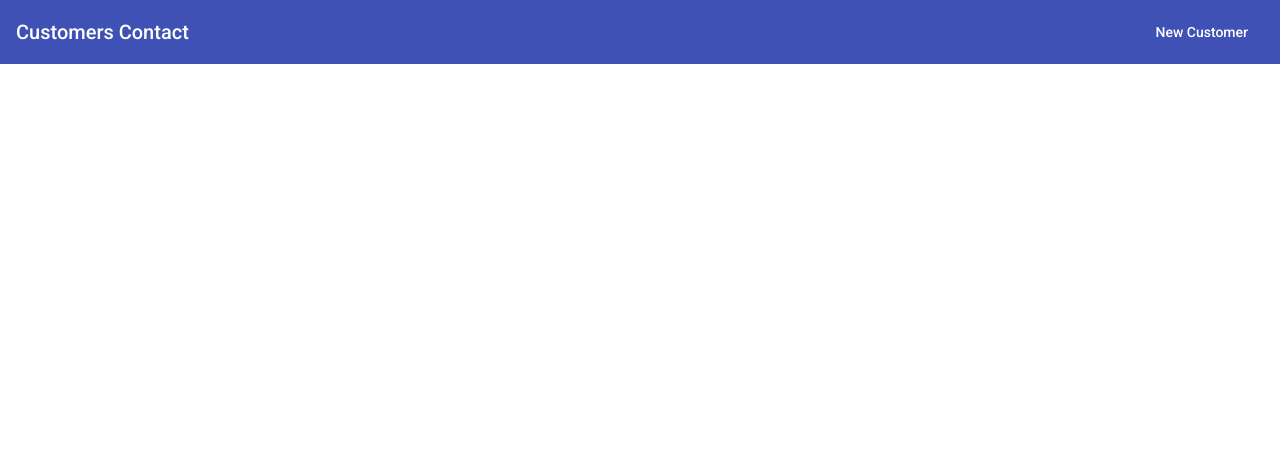
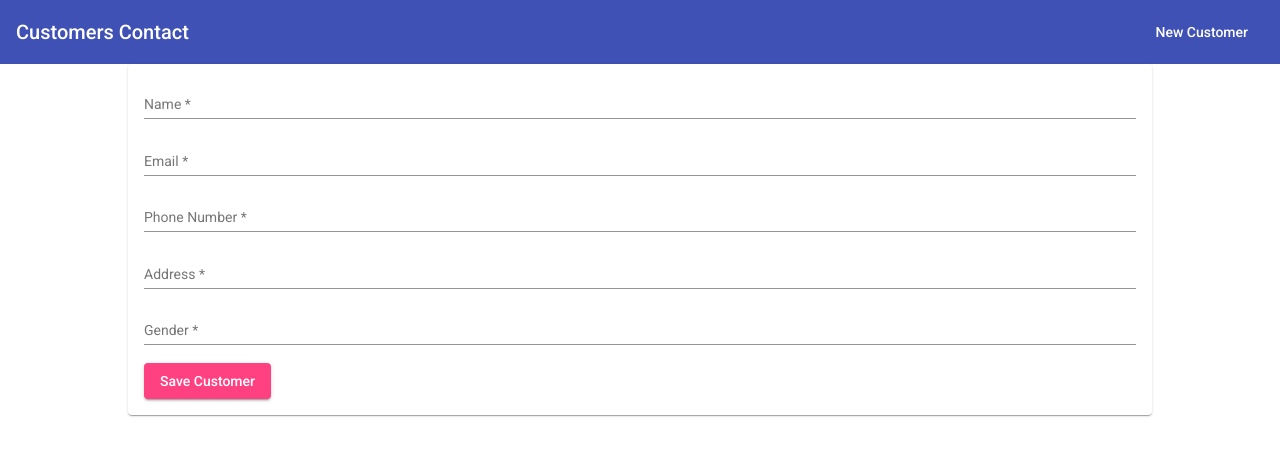
Before and after one commit to sufiahfadzil/mean-customers-contact, an Angular app: page /edit/1 in a window 1280 px wide. Before the commit this address led to /. Shown: the top 456 px of the page. Built offline with nearby package versions, Linux system fonts and the light colour scheme.

Commit message:
added customer update handling

```diff
--- a/src/app/app-routing.module.ts
+++ b/src/app/app-routing.module.ts
@@ -5,7 +5,8 @@ import { CustomerListComponent } from "./customers/customer-list/customer-list.c
 
 const routes: Routes = [
   { path: '', component: CustomerListComponent },
-  { path: 'create', component: CustomerCreateComponent }
+  { path: 'create', component: CustomerCreateComponent },
+  { path: 'edit/:customerId', component: CustomerCreateComponent }
 ];
 
 @NgModule({
--- a/src/app/customers/customer-create/customer-create.component.html
+++ b/src/app/customers/customer-create/customer-create.component.html
@@ -1,28 +1,28 @@
 <mat-card>
-  <form (submit)="onAddCustomer(customerForm)" #customerForm="ngForm">
+  <form (submit)="onSaveCustomer(customerForm)" #customerForm="ngForm">
     <mat-form-field>
       <mat-label>Name</mat-label>
-      <input matInput type="text" name="name" #name="ngModel" ngModel required>
+      <input matInput type="text" name="name" #name="ngModel" [ngModel]="customer.name" required>
       <mat-error *ngIf="name.invalid">Please enter a customer name</mat-error>
     </mat-form-field>
     <mat-form-field>
       <mat-label>Email</mat-label>
-      <input matInput type="email" name="email" #email="ngModel" ngModel required>
+      <input matInput type="email" name="email" #email="ngModel" [ngModel]="customer.email" required>
       <mat-error *ngIf="email.invalid">Please enter a customer email</mat-error>
     </mat-form-field>
     <mat-form-field>
       <mat-label>Phone Number</mat-label>
-      <input matInput type="number" name="phone" #phone="ngModel" ngModel required>
+      <input matInput type="number" name="phone" #phone="ngModel" [ngModel]="customer.phone" required>
       <mat-error *ngIf="phone.invalid">Please enter a customer phone</mat-error>
     </mat-form-field>
     <mat-form-field>
       <mat-label>Address</mat-label>
-      <input matInput type="text" name="address" #address="ngModel" ngModel required>
+      <input matInput type="text" name="address" #address="ngModel" [ngModel]="customer.address" required>
       <mat-error *ngIf="address.invalid">Please enter a customer address</mat-error>
     </mat-form-field>
     <mat-form-field>
       <mat-label>Gender</mat-label>
-      <input matInput type="text" name="gender" #gender="ngModel" ngModel required>
+      <input matInput type="text" name="gender" #gender="ngModel" [ngModel]="customer.gender" required>
       <mat-error *ngIf="gender.invalid">Please enter a customer gender</mat-error>
     </mat-form-field>
     <button mat-raised-button color="accent" type="submit">Save Customer</button>
--- a/src/app/customers/customer-create/customer-create.component.ts
+++ b/src/app/customers/customer-create/customer-create.component.ts
@@ -1,5 +1,7 @@
-import { Component, } from "@angular/core";
+import { Component, OnInit, } from "@angular/core";
 import { NgForm } from "@angular/forms";
+import { ActivatedRoute, ParamMap } from "@angular/router";
+import { Customer } from "../customer.model";
 import { CustomersService } from "../customers.service";
 
 @Component({
@@ -7,20 +9,37 @@ import { CustomersService } from "../customers.service";
   templateUrl: './customer-create.component.html',
   styleUrls: ['./customer-create.component.css']
 })
-export class CustomerCreateComponent {
+export class CustomerCreateComponent implements OnInit {
 
   enteredName     = '';
   enteredEmail    = '';
   enteredPhone    = '';
   enteredAddress  = '';
   enteredGender   = '';
+  private mode    = 'create';
+  private customerId: string;
+  public customer: Customer;
 
-  constructor(public customersService: CustomersService) {}
+  constructor(public customersService: CustomersService, public route: ActivatedRoute) {}
 
-  onAddCustomer(form: NgForm) {
+  ngOnInit(): void {
+    this.route.paramMap.subscribe((paramMap: ParamMap) => {
+      if (paramMap.has('customerId')) {
+        this.mode = 'edit';
+        this.customerId = paramMap.get('customerId');
+        this.customer = this.customersService.getCustomer(this.customerId);
+      } else {
+        this.mode = 'create';
+        this.customerId = null;
+      }
+    });
+  }
+
+  onSaveCustomer(form: NgForm) {
     if (form.invalid) {
       return;
     }
+    if (this.mode === 'create') {
       this.customersService.addCustomer(
         form.value.name,
         form.value.email,
@@ -28,6 +47,16 @@ export class CustomerCreateComponent {
         form.value.address,
         form.value.gender
       );
+    } else {
+      this.customersService.updateCustomer(
+        this.customerId,
+        form.value.name,
+        form.value.email,
+        form.value.phone,
+        form.value.address,
+        form.value.gender
+      );
+    }
     form.resetForm();
   }
 }
--- a/src/app/customers/customer-list/customer-list.component.html
+++ b/src/app/customers/customer-list/customer-list.component.html
@@ -9,7 +9,7 @@
     <p>Gender: {{ customer.gender }}</p>
 
     <mat-action-row>
-      <button mat-button color="primary">EDIT</button>
+      <a mat-button color="primary" [routerLink]="['/edit', customer.id]">EDIT</a>
       <button mat-button color="warn" (click)="onDelete(customer.id)">DELETE</button>
     </mat-action-row>
   </mat-expansion-panel>
--- a/src/app/customers/customers.service.ts
+++ b/src/app/customers/customers.service.ts
@@ -36,6 +36,10 @@ export class CustomersService {
     return this.customersUpdated.asObservable();
   }
 
+  getCustomer(id: string) {
+    return {...this.customers.find(c => c.id === id)};
+  }
+
   addCustomer(name: string, email: string, phone: string, address: string, gender: string) {
     const customer: Customer = {
       id      : null,
@@ -54,6 +58,21 @@ export class CustomersService {
     });
   }
 
+  updateCustomer(id: string, name: string, email: string, phone: string, address: string, gender: string) {
+    const customer: Customer = {
+      id      : id,
+      name    : name,
+      email   : email,
+      phone   : phone,
+      address : address,
+      gender  : gender
+    }
+    this.http.put('http://localhost:3000/api/customers/' + id, customer)
+    .subscribe((response) => {
+      console.log(response);
+    });
+  }
+
   deleteCustomer(customerId: string) {
     this.http.delete('http://localhost:3000/api/customers/' + customerId)
     .subscribe(() => {
```
Also changed, not shown: 1 other file (tests, documents, lock files or other folders). Lines whose indentation alone changed are shown as unchanged.
